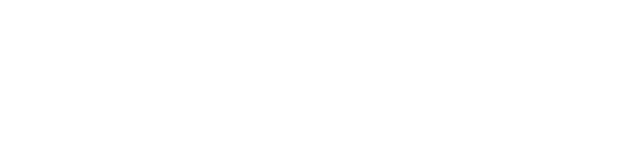
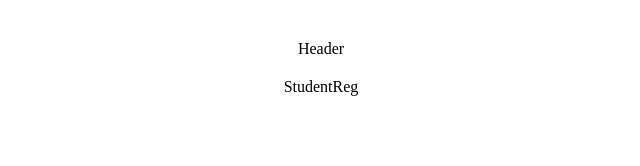
Before and after one commit to ameer017/Hostel_management, a React (Vite) app in the folder frontend/: page /student-reg in a window 1280 px wide. Before the commit this address had no page. Shown: the top 166 px of the page, without its empty margins (319-959 px from the left). Built offline with nearby package versions, Linux system fonts and the light colour scheme; the HTML template or start-up script is replaced by a standard one.

Commit message:
header_setup

```diff
--- a/frontend/package.json
+++ b/frontend/package.json
@@ -23,10 +23,6 @@
     "@types/react": "^18.2.64",
     "@types/react-dom": "^18.2.21",
     "@vitejs/plugin-react": "^4.2.1",
-    "eslint": "^8.57.0",
-    "eslint-plugin-react": "^7.34.0",
-    "eslint-plugin-react-hooks": "^4.6.0",
-    "eslint-plugin-react-refresh": "^0.4.5",
     "vite": "^5.1.6"
   }
 }
--- a/frontend/src/App.jsx
+++ b/frontend/src/App.jsx
@@ -4,6 +4,8 @@
 import "./App.css";
 import { Route, Routes } from "react-router-dom";
 import HomeDash from "./Component/Dashboard/HomeDash";
+import StudentReg from "./Component/Register/StudentReg";
+import Layout from "./Component/Layout/Layout";
 
 function App() {
   const [count, setCount] = useState(0);
@@ -11,7 +13,22 @@
   return (
     <>
       <Routes>
-        <Route path="/" element={<HomeDash />} />
+        <Route
+          path="/"
+          element={
+            <Layout>
+              <HomeDash />
+            </Layout>
+          }
+        />
+        <Route
+          path="/student-reg"
+          element={
+            <Layout>
+              <StudentReg />
+            </Layout>
+          }
+        />
       </Routes>
     </>
   );
--- a/frontend/src/Component/Header/Header.jsx
+++ b/frontend/src/Component/Header/Header.jsx
@@ -0,0 +1,9 @@
+import React from 'react'
+
+const Header = () => {
+  return (
+    <div>Header</div>
+  )
+}
+
+export default Header
--- a/frontend/src/Component/Layout/Layout.jsx
+++ b/frontend/src/Component/Layout/Layout.jsx
@@ -0,0 +1,12 @@
+import React from "react";
+import Header from "../Header/Header";
+
+const Layout = ({ children }) => {
+  return (
+    <>
+      <Header />
+      <div style={{ minHeight: "80vh" }}>{children}</div>
+    </>
+  );
+};
+export default Layout;
--- a/frontend/src/Component/Register/StudentReg.jsx
+++ b/frontend/src/Component/Register/StudentReg.jsx
@@ -0,0 +1,9 @@
+import React from 'react'
+
+const StudentReg = () => {
+  return (
+    <div className='container'>StudentReg</div>
+  )
+}
+
+export default StudentReg
--- a/frontend/src/index.css
+++ b/frontend/src/index.css
@@ -1,22 +1,23 @@
 @import url("https://fonts.googleapis.com/css2?family=Inter:wght@100..900&display=swap");
 :root {
-  font-family: Inter, system-ui, Avenir, Helvetica, Arial, sans-serif;
-  line-height: 1.5;
+  --main-bg: #fff;
+  --primary-color: #121417;
 
-  /* color-scheme: light; */
-  color: #121417;
-  background-color: #fff;
+  --font-family: "Inter", sans-serif;
+  --font-weight: 700;
 
-  font-synthesis: none;
-  text-rendering: optimizeLegibility;
-  -webkit-font-smoothing: antialiased;
-  -moz-osx-font-smoothing: grayscale;
+  --primary-btn-bg: #1a80e5;
+  --primary-btn-padding: 0 16px;
+  --secondary-btn-bg: #f0f2f5;
+  --text-fade: #637587;
+  --text-primary: #121417;
 
-  font-family: "Inter", sans-serif;
   font-optical-sizing: auto;
-  font-weight: 500;
   font-style: normal;
-  font-variation-settings: "slnt" 0;
+  scroll-padding-top: 5rem;
   scroll-behavior: smooth;
-  scroll-padding-top: 5rem;
 }
+
+.container {
+  padding: 20px 160px;
+}
```
Also changed, not shown: 1 other file (tests, documents, lock files or other folders).
